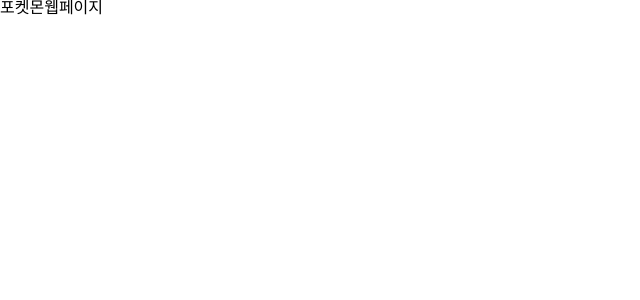
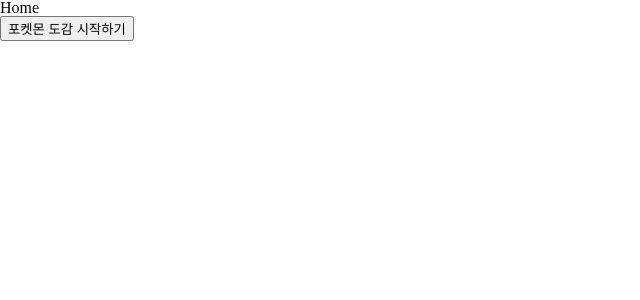
Before and after one commit to Hyojin-Moon/poketmon, a React (Vite) app: page / in a window 1280 px wide. Shown: the top 300 px of the page, without its empty margins (0-640 px from the left). Built offline with nearby package versions, Linux system fonts and the light colour scheme.

Commit message:
✨ Feat: Router 셋팅
shared 폴더생성 후 Router를 관리할 Router파일 생성

```diff
--- a/src/App.jsx
+++ b/src/App.jsx
@@ -1,12 +1,8 @@
 import './css/reset.css'
+import Router from './shared/Router.jsx'
 
 function App() {
-
-  return (
-    <div>
-      <h1>포켓몬웹페이지</h1>
-    </div>
-  )
+  return <Router />
 }
 
 export default App
--- a/src/pages/Home.jsx
+++ b/src/pages/Home.jsx
@@ -1,9 +1,13 @@
 import React from 'react'
+
 
 const Home = () => {
   return (
-    <div>Home</div>
+    <>
+      <h1>Home</h1>
+    <button>포켓몬 도감 시작하기</button>
+    </>
   )
 }
 
-export default Home
+export default Home;
--- /dev/null
+++ b/src/shared/Router.jsx
@@ -0,0 +1,17 @@
+
+import { BrowserRouter, Route, Routes } from "react-router-dom";
+import Home from "../pages/Home.jsx";
+import Dex from "../pages/Dex.jsx";
+
+const Router = () => {
+  return (
+    <BrowserRouter>
+      <Routes>
+        <Route path="/" element={<Home />}/>
+        <Route path="dex" element={<Dex />}/>
+      </Routes>
+    </BrowserRouter>
+  );
+};
+
+export default Router;
```
